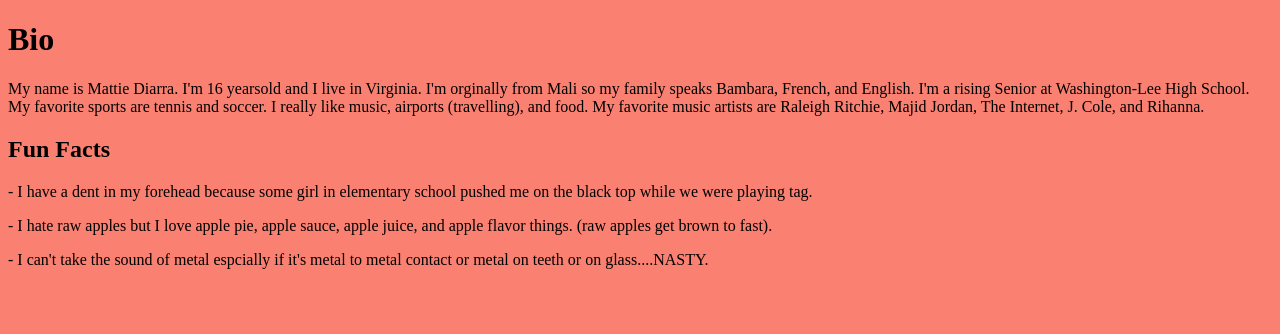
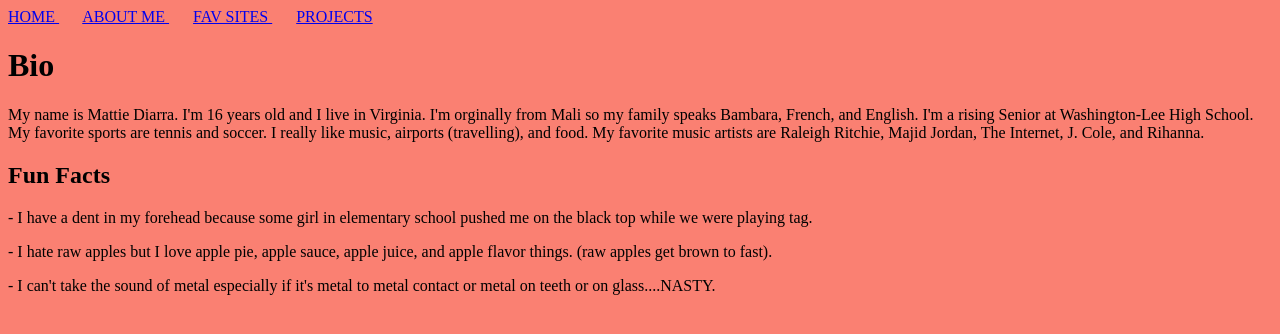
Before and after one commit to mattie234/portfolio, a plain HTML site: page aboutme.html in a window 1280 px wide. Drawn offline with Linux system fonts and the light colour scheme.

Commit message:
Update aboutme.html

```diff
--- a/aboutme.html
+++ b/aboutme.html
@@ -6,14 +6,17 @@
   <link rel= "stylesheet" type="text/css" href="css/styleabout.css">
 </head>
 <body>
-
+<a href= "home.html" > HOME </a>		&nbsp; &nbsp; &nbsp;
+  <a href= "aboutme.html" > ABOUT ME </a>    &nbsp; &nbsp; &nbsp;
+  <a href= "links.html" > FAV SITES </a>   &nbsp; &nbsp; &nbsp;
+  <a href= "projects.html" > PROJECTS </a>
 <h1>Bio</h1>
-<p> My name is Mattie Diarra. I'm 16 yearsold and I live in Virginia. I'm orginally from Mali so my family speaks Bambara, French, and English. I'm a rising Senior at Washington-Lee High School. My favorite sports are tennis and soccer. I really like music, airports (travelling), and food. My favorite music artists are Raleigh Ritchie, Majid Jordan, The Internet, J. Cole, and Rihanna.</p>
+<p> My name is Mattie Diarra. I'm 16 years old and I live in Virginia. I'm orginally from Mali so my family speaks Bambara, French, and English. I'm a rising Senior at Washington-Lee High School. My favorite sports are tennis and soccer. I really like music, airports (travelling), and food. My favorite music artists are Raleigh Ritchie, Majid Jordan, The Internet, J. Cole, and Rihanna.</p>
 
 <h2> Fun Facts </h2>
 <p> - I have a dent in my forehead because some girl in elementary school pushed me on the black top while we were playing tag. </p>
 <p> - I hate raw apples but I love apple pie, apple sauce, apple juice, and apple flavor things. (raw apples get brown to fast). </p>
-<p> - I can't take the sound of metal espcially if it's metal to metal contact or metal on teeth or on glass....NASTY. </p>
+<p> - I can't take the sound of metal especially if it's metal to metal contact or metal on teeth or on glass....NASTY. </p>
 
 </body>
 
```
